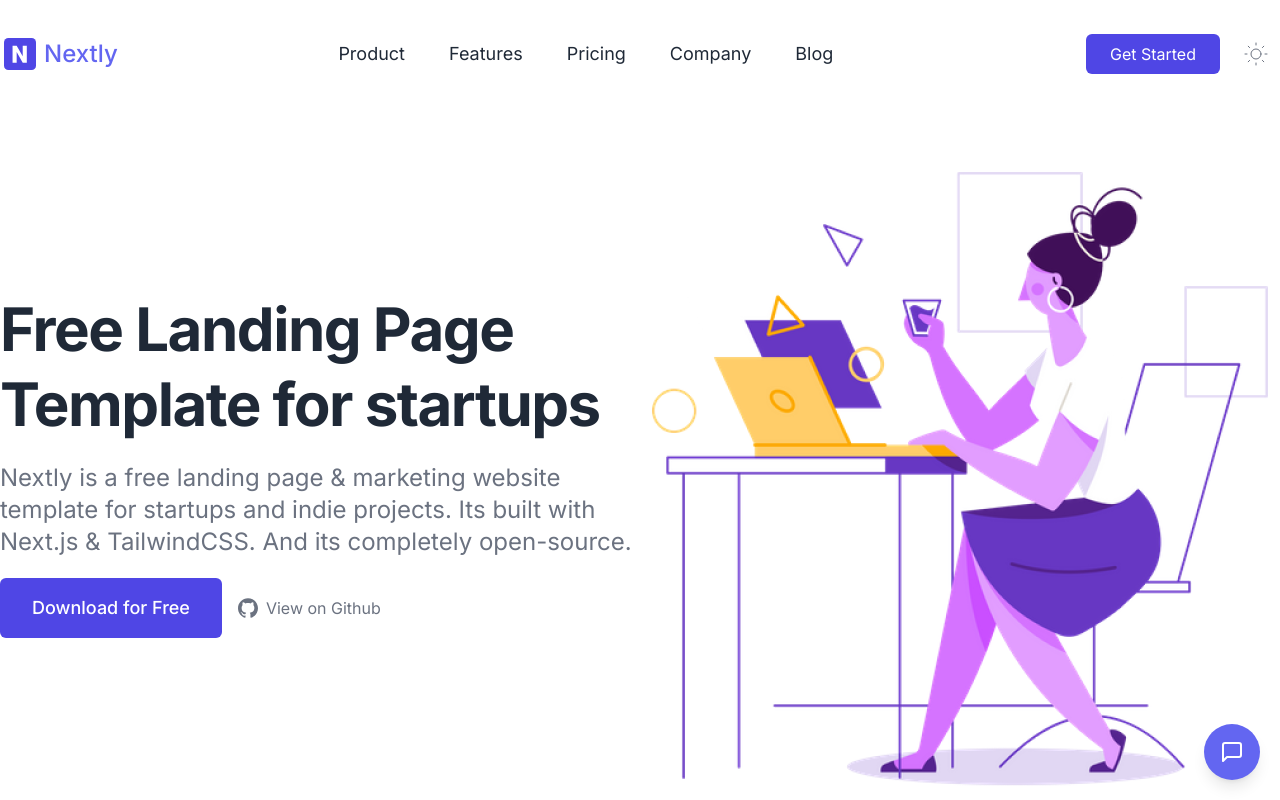
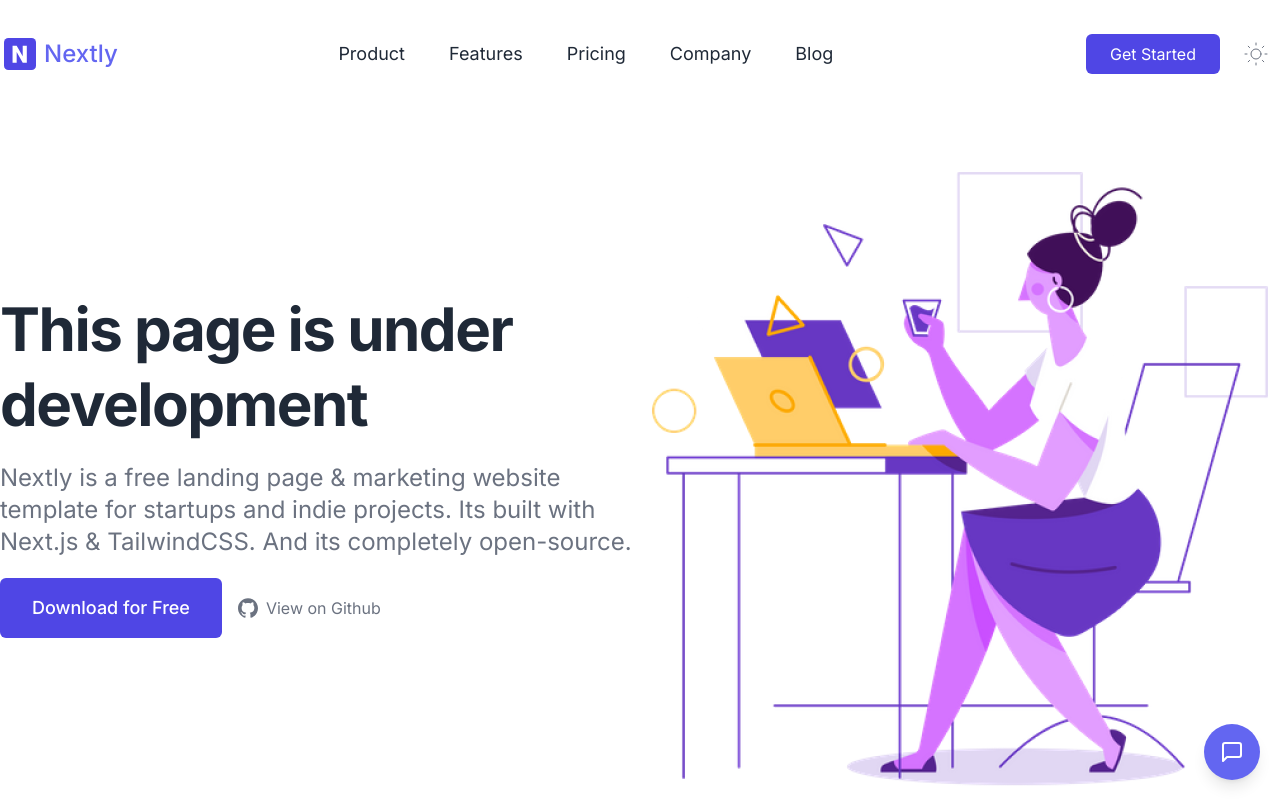
Before and after one commit to caparaskurele/oneparasol, a Next.js app: page / in a window 1280 px wide. Shown: the top 800 px of the page. Built offline with nearby package versions, Linux system fonts and the light colour scheme.

Commit message:
changing entry text

```diff
--- a/src/components/Hero.tsx
+++ b/src/components/Hero.tsx
@@ -9,7 +9,7 @@
         <div className="flex items-center w-full lg:w-1/2">
           <div className="max-w-2xl mb-8">
             <h1 className="text-4xl font-bold leading-snug tracking-tight text-gray-800 lg:text-4xl lg:leading-tight xl:text-6xl xl:leading-tight dark:text-white">
-              Free Landing Page Template for startups
+              This page is under development
             </h1>
             <p className="py-5 text-xl leading-normal text-gray-500 lg:text-xl xl:text-2xl dark:text-gray-300">
               Nextly is a free landing page & marketing website
```
